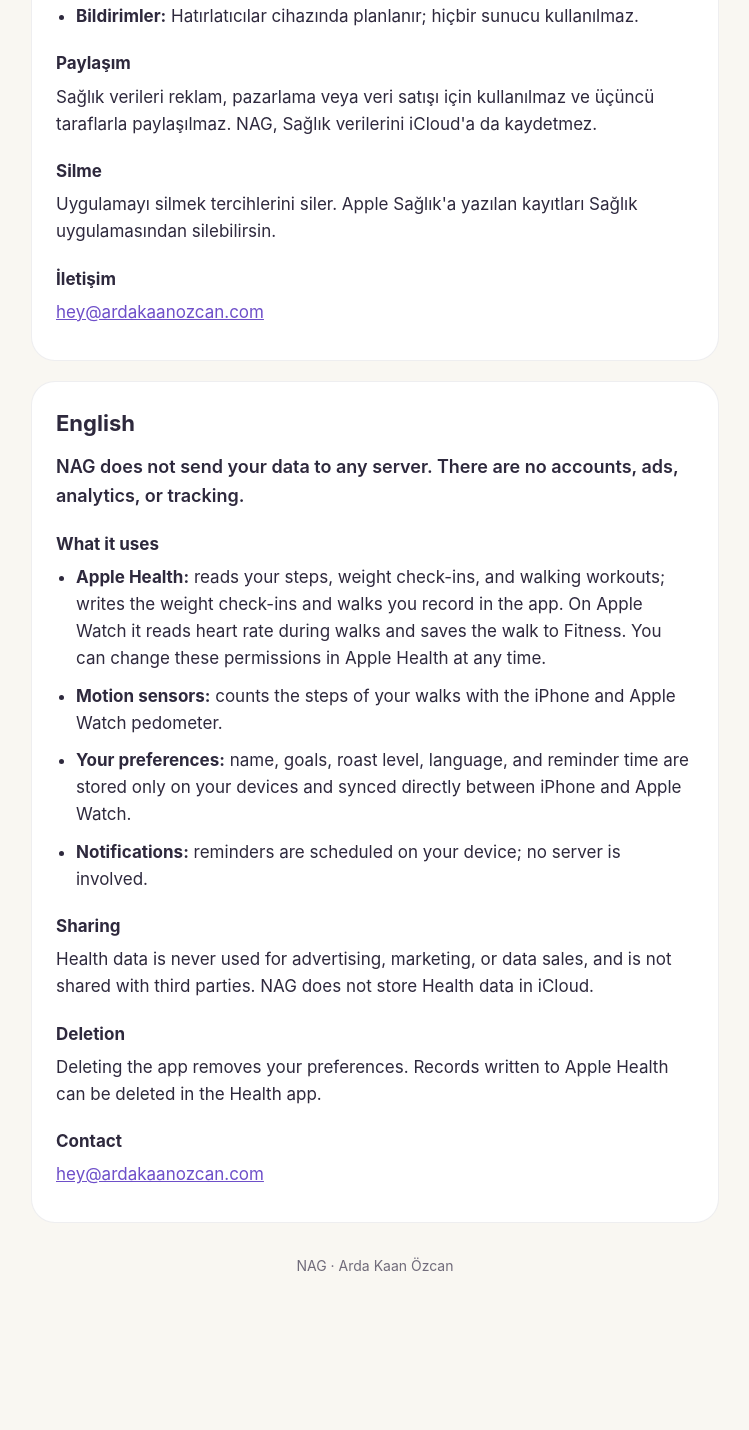
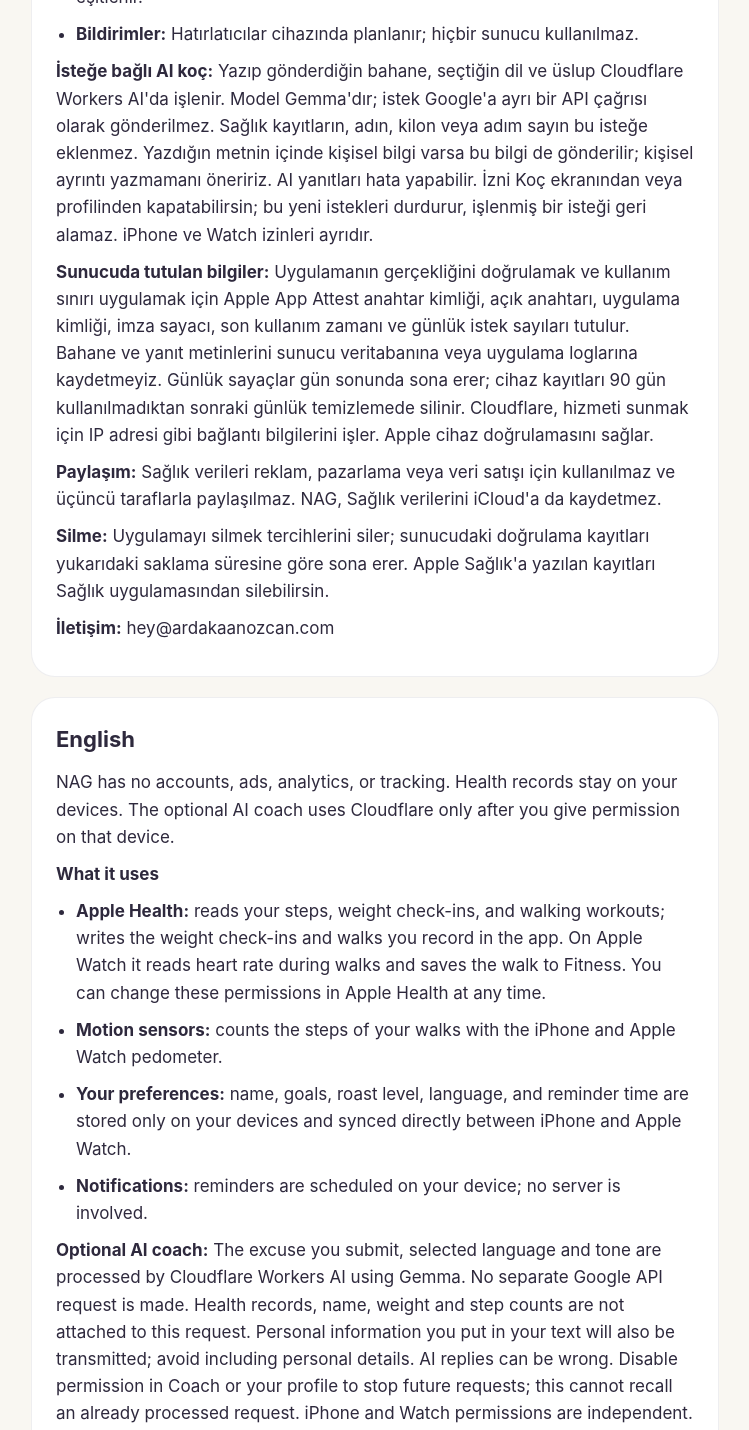
Before and after one commit to ardakaano/nag-privacy, a plain HTML site: page index.html in a window 1280 px wide. Shown: the part 692-2122 px from the top of the page, without its empty margins (265-1014 px from the left). Before the commit the page ends 2034 px from the top, so only its background shows below. Drawn offline with Linux system fonts and the light colour scheme.

Commit message:
Explain optional Cloudflare AI and app verification data

```diff
--- a/index.html
+++ b/index.html
@@ -14,7 +14,7 @@
     <img src="icon.png" alt="NAG">
     <h1>Gizlilik Politikası<br>Privacy Policy</h1>
   </header>
-  <p class="updated">Son güncelleme: 3 Ekim 2026 · Last updated: October 3, 2026</p>
+  <p class="updated">Son güncelleme: 4 Ekim 2026 · Last updated: October 4, 2026</p>
   <nav>
     <a href="#tr">Türkçe</a>
     <a href="#en">English</a>
@@ -23,38 +23,36 @@
 
   <section id="tr" lang="tr">
     <h2>Türkçe</h2>
-    <p class="lead">NAG, verilerini sunucuya göndermez. Hesap, reklam, analiz veya takip yoktur.</p>
-    <h3>Hangi verileri kullanır?</h3>
+    <p>NAG hesap, reklam, analiz veya takip kullanmaz. Sağlık kayıtların cihazlarında kalır. İsteğe bağlı AI koç, yalnızca o cihazda izin verirsen Cloudflare üzerinden çalışır.</p>
+    <p><strong>Hangi verileri kullanır?</strong></p>
     <ul>
-      <li><strong>Apple Sağlık:</strong> Adım sayın, kilo kayıtların ve yürüyüş antrenmanların okunur. Uygulamada girdiğin kilo kayıtları ve yürüyüşler Apple Sağlık'a yazılır. Apple Watch'ta yürüyüş sırasında nabzın okunur ve yürüyüş Fitness'a kaydedilir. Bu izinleri Apple Sağlık'ta istediğin zaman değiştirebilirsin.</li>
-      <li><strong>Hareket sensörleri:</strong> Yürüyüş adımlarını iPhone'un ve Apple Watch'un adım sayarıyla sayar.</li>
+      <li><strong>Apple Sağlık:</strong> Adım sayın, kilo kayıtların ve yürüyüş antrenmanların okunur. Uygulamada girdiğin kilo kayıtları ve yürüyüşler Apple Sağlık&#x27;a yazılır. Apple Watch&#x27;ta yürüyüş sırasında nabzın okunur ve yürüyüş Fitness&#x27;a kaydedilir. Bu izinleri Apple Sağlık&#x27;ta istediğin zaman değiştirebilirsin.</li>
+      <li><strong>Hareket sensörleri:</strong> Yürüyüş adımlarını iPhone&#x27;un ve Apple Watch&#x27;un adım sayarıyla sayar.</li>
       <li><strong>Tercihlerin:</strong> Adın, hedeflerin, laf sokma seviyen, dil ve hatırlatıcı saatin yalnızca cihazında saklanır ve iPhone ile Apple Watch arasında doğrudan eşitlenir.</li>
       <li><strong>Bildirimler:</strong> Hatırlatıcılar cihazında planlanır; hiçbir sunucu kullanılmaz.</li>
     </ul>
-    <h3>Paylaşım</h3>
-    <p>Sağlık verileri reklam, pazarlama veya veri satışı için kullanılmaz ve üçüncü taraflarla paylaşılmaz. NAG, Sağlık verilerini iCloud'a da kaydetmez.</p>
-    <h3>Silme</h3>
-    <p>Uygulamayı silmek tercihlerini siler. Apple Sağlık'a yazılan kayıtları Sağlık uygulamasından silebilirsin.</p>
-    <h3>İletişim</h3>
-    <p><a href="mailto:hey@ardakaanozcan.com">hey@ardakaanozcan.com</a></p>
+    <p><strong>İsteğe bağlı AI koç:</strong> Yazıp gönderdiğin bahane, seçtiğin dil ve üslup Cloudflare Workers AI&#x27;da işlenir. Model Gemma&#x27;dır; istek Google&#x27;a ayrı bir API çağrısı olarak gönderilmez. Sağlık kayıtların, adın, kilon veya adım sayın bu isteğe eklenmez. Yazdığın metnin içinde kişisel bilgi varsa bu bilgi de gönderilir; kişisel ayrıntı yazmamanı öneririz. AI yanıtları hata yapabilir. İzni Koç ekranından veya profilinden kapatabilirsin; bu yeni istekleri durdurur, işlenmiş bir isteği geri alamaz. iPhone ve Watch izinleri ayrıdır.</p>
+    <p><strong>Sunucuda tutulan bilgiler:</strong> Uygulamanın gerçekliğini doğrulamak ve kullanım sınırı uygulamak için Apple App Attest anahtar kimliği, açık anahtarı, uygulama kimliği, imza sayacı, son kullanım zamanı ve günlük istek sayıları tutulur. Bahane ve yanıt metinlerini sunucu veritabanına veya uygulama loglarına kaydetmeyiz. Günlük sayaçlar gün sonunda sona erer; cihaz kayıtları 90 gün kullanılmadıktan sonraki günlük temizlemede silinir. Cloudflare, hizmeti sunmak için IP adresi gibi bağlantı bilgilerini işler. Apple cihaz doğrulamasını sağlar.</p>
+    <p><strong>Paylaşım:</strong> Sağlık verileri reklam, pazarlama veya veri satışı için kullanılmaz ve üçüncü taraflarla paylaşılmaz. NAG, Sağlık verilerini iCloud&#x27;a da kaydetmez.</p>
+    <p><strong>Silme:</strong> Uygulamayı silmek tercihlerini siler; sunucudaki doğrulama kayıtları yukarıdaki saklama süresine göre sona erer. Apple Sağlık&#x27;a yazılan kayıtları Sağlık uygulamasından silebilirsin.</p>
+    <p><strong>İletişim:</strong> hey@ardakaanozcan.com</p>
   </section>
 
   <section id="en" lang="en">
     <h2>English</h2>
-    <p class="lead">NAG does not send your data to any server. There are no accounts, ads, analytics, or tracking.</p>
-    <h3>What it uses</h3>
+    <p>NAG has no accounts, ads, analytics, or tracking. Health records stay on your devices. The optional AI coach uses Cloudflare only after you give permission on that device.</p>
+    <p><strong>What it uses</strong></p>
     <ul>
       <li><strong>Apple Health:</strong> reads your steps, weight check-ins, and walking workouts; writes the weight check-ins and walks you record in the app. On Apple Watch it reads heart rate during walks and saves the walk to Fitness. You can change these permissions in Apple Health at any time.</li>
       <li><strong>Motion sensors:</strong> counts the steps of your walks with the iPhone and Apple Watch pedometer.</li>
       <li><strong>Your preferences:</strong> name, goals, roast level, language, and reminder time are stored only on your devices and synced directly between iPhone and Apple Watch.</li>
       <li><strong>Notifications:</strong> reminders are scheduled on your device; no server is involved.</li>
     </ul>
-    <h3>Sharing</h3>
-    <p>Health data is never used for advertising, marketing, or data sales, and is not shared with third parties. NAG does not store Health data in iCloud.</p>
-    <h3>Deletion</h3>
-    <p>Deleting the app removes your preferences. Records written to Apple Health can be deleted in the Health app.</p>
-    <h3>Contact</h3>
-    <p><a href="mailto:hey@ardakaanozcan.com">hey@ardakaanozcan.com</a></p>
+    <p><strong>Optional AI coach:</strong> The excuse you submit, selected language and tone are processed by Cloudflare Workers AI using Gemma. No separate Google API request is made. Health records, name, weight and step counts are not attached to this request. Personal information you put in your text will also be transmitted; avoid including personal details. AI replies can be wrong. Disable permission in Coach or your profile to stop future requests; this cannot recall an already processed request. iPhone and Watch permissions are independent.</p>
+    <p><strong>Server records:</strong> To verify the app and enforce limits, we retain the Apple App Attest key identifier, public key, app identifier, signature counter, last activity time and daily request counts. We do not save excuse or reply text to our server database or application logs. Daily counters expire at the end of the UTC day; device records are removed by the daily cleanup after 90 days of inactivity. Cloudflare processes connection metadata such as IP addresses to provide its service. Apple provides device attestation.</p>
+    <p><strong>Sharing:</strong> Health data is never used for advertising, marketing, or data sales, and is not shared with third parties. NAG does not store Health data in iCloud.</p>
+    <p><strong>Deletion:</strong> deleting the app removes your preferences; server verification records expire according to the retention period above. Records written to Apple Health can be deleted in the Health app.</p>
+    <p><strong>Contact:</strong> hey@ardakaanozcan.com</p>
   </section>
 
   <footer>NAG · Arda Kaan Özcan</footer>
```
